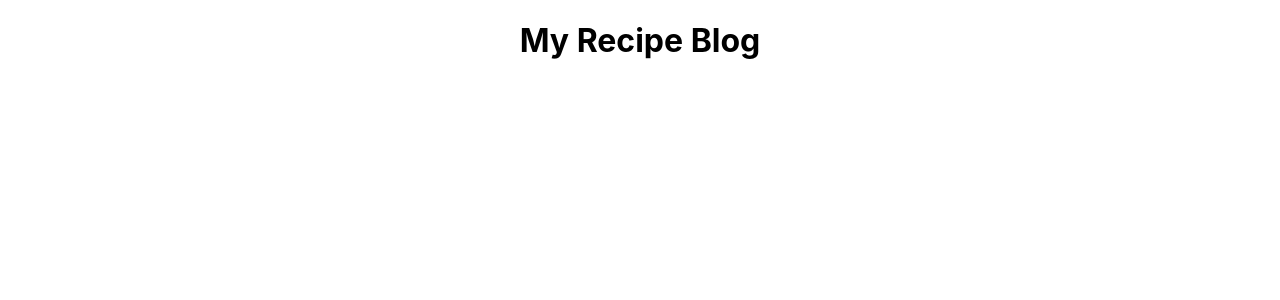
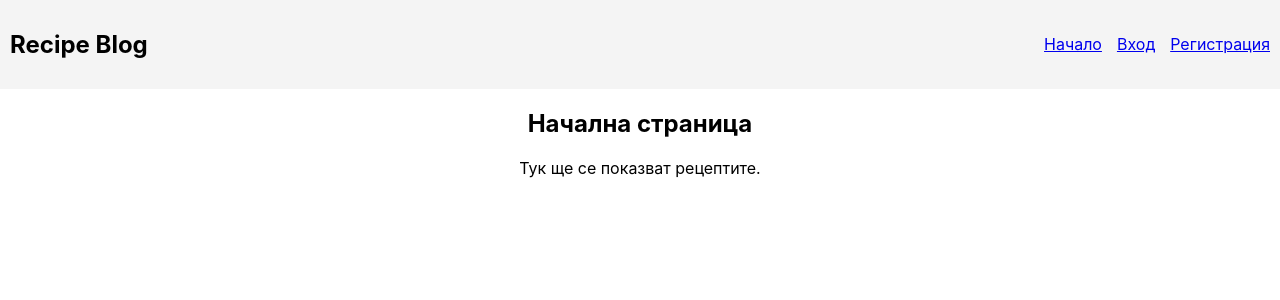
Before and after one commit to Beti28/recipe-blog, a React (Create React App) app: page / in a window 1280 px wide. Shown: the top 300 px of the page. Built offline with nearby package versions, Linux system fonts and the light colour scheme.

Commit message:
Add routing, pages and navbar

```diff
--- a/src/App.js
+++ b/src/App.js
@@ -1,10 +1,25 @@
+import { BrowserRouter as Router, Routes, Route } from 'react-router-dom';
+import Navbar from './components/Navbar';
+import Home from './pages/Home';
+import Login from './pages/Login';
+import Register from './pages/Register';
 import './App.css';
 
 function App() {
   return (
-    <div className="App">
-      <h1>My Recipe Blog</h1>
-    </div>
+    <Router>
+      <div className="App">
+        {/* Навигацията ще се показва на всяка страница */}
+        <Navbar />
+
+        {/* Тук се зарежда различно съдържание според линка */}
+        <Routes>
+          <Route path="/" element={<Home />} />
+          <Route path="/login" element={<Login />} />
+          <Route path="/register" element={<Register />} />
+        </Routes>
+      </div>
+    </Router>
   );
 }
 
--- /dev/null
+++ b/src/components/Navbar.js
@@ -0,0 +1,16 @@
+import { Link } from 'react-router-dom';
+
+function Navbar() {
+  return (
+    <nav style={{ display: 'flex', justifyContent: 'space-between', padding: '10px', backgroundColor: '#f4f4f4' }}>
+      <h2>Recipe Blog</h2>
+      <div style={{ display: 'flex', gap: '15px', alignItems: 'center' }}>
+        <Link to="/">Начало</Link>
+        <Link to="/login">Вход</Link>
+        <Link to="/register">Регистрация</Link>
+      </div>
+    </nav>
+  );
+}
+
+export default Navbar;
--- /dev/null
+++ b/src/pages/Home.js
@@ -0,0 +1,10 @@
+function Home() {
+  return (
+    <div>
+      <h2>Начална страница</h2>
+      <p>Тук ще се показват рецептите.</p>
+    </div>
+  );
+}
+
+export default Home;
--- /dev/null
+++ b/src/pages/Login.js
@@ -0,0 +1,10 @@
+function Login() {
+  return (
+    <div>
+      <h2>Вход</h2>
+      <p>Тук ще сложим формата за вход.</p>
+    </div>
+  );
+}
+
+export default Login;
--- /dev/null
+++ b/src/pages/Register.js
@@ -0,0 +1,10 @@
+function Register() {
+  return (
+    <div>
+      <h2>Регистрация</h2>
+      <p>Тук ще сложим формата за регистрация.</p>
+    </div>
+  );
+}
+
+export default Register;
```
